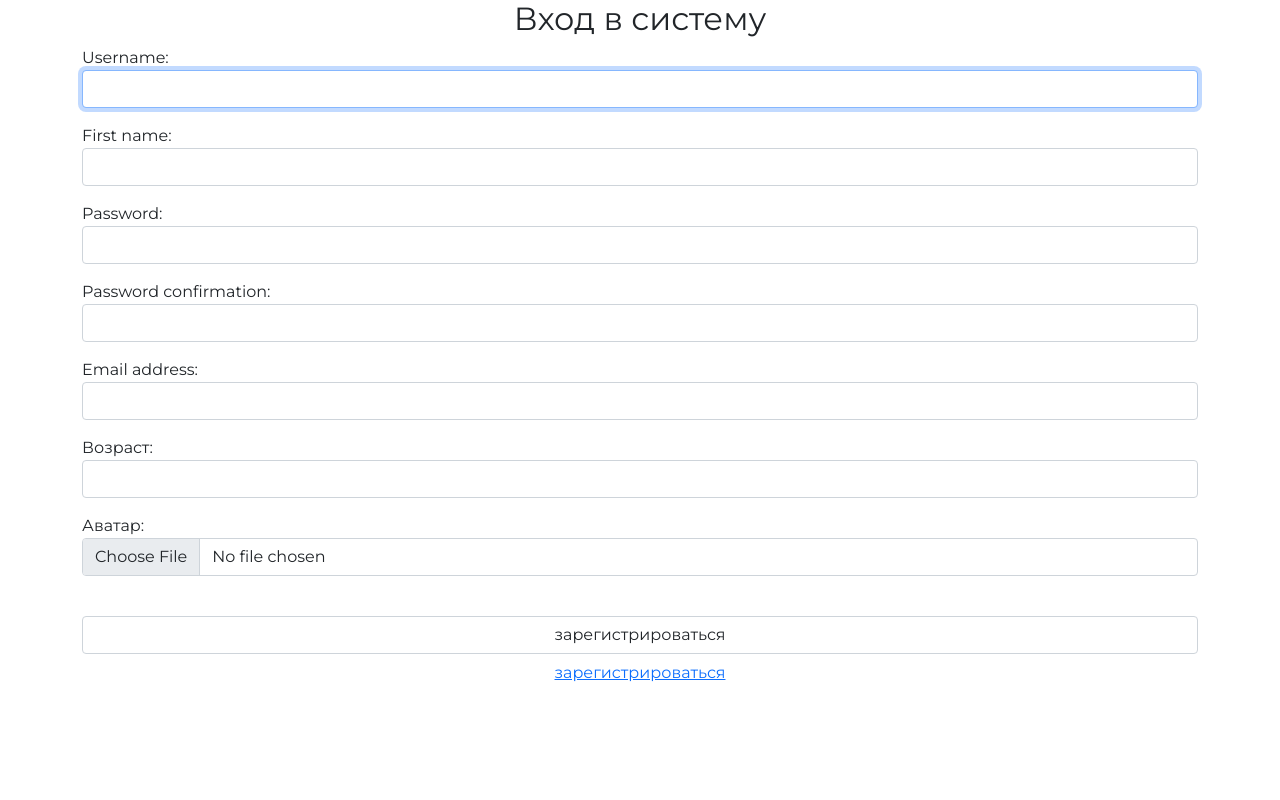
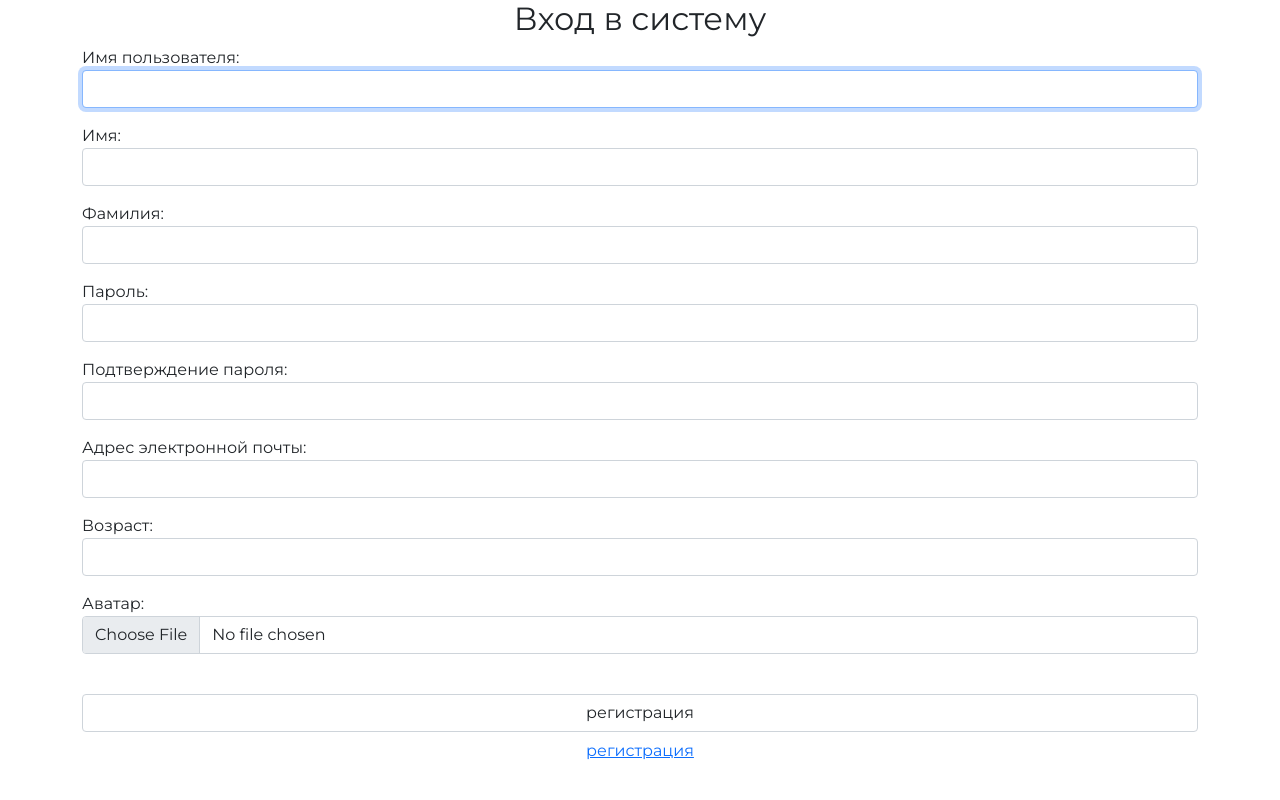
Before and after one commit to impreza555/Django-Framework-Basics, a Django app: page /auth/register/ in a window 1280 px wide. Run offline with Django 3.2, Linux system fonts and the light colour scheme; some libraries are stand-ins or nearby versions.

Commit message:
Сделал домашнее задание 4

```diff
--- a/authapp/forms.py
+++ b/authapp/forms.py
@@ -1,6 +1,9 @@
 from django.contrib.auth.forms import AuthenticationForm
 from django.contrib.auth.forms import UserCreationForm
 from django.contrib.auth.forms import UserChangeForm
+#from django.contrib.auth.forms import PasswordChangeForm
+from django import forms
+
 from .models import ShopUser
 
 
@@ -18,7 +21,7 @@ class ShopUserLoginForm(AuthenticationForm):
 class ShopUserRegisterForm(UserCreationForm):
     class Meta:
         model = ShopUser
-        fields = ('username', 'first_name', 'password1', 'password2', 'email', 'age', 'avatar')
+        fields = ('username', 'first_name', 'last_name', 'password1', 'password2', 'email', 'age', 'avatar')
 
     def __init__(self, *args, **kwargs):
         super().__init__(*args, **kwargs)
@@ -36,7 +39,7 @@ class ShopUserRegisterForm(UserCreationForm):
 class ShopUserEditForm(UserChangeForm):
     class Meta:
         model = ShopUser
-        fields = ('username', 'first_name', 'email', 'age', 'avatar', 'password')
+        fields = ('username', 'first_name', 'last_name', 'email', 'age', 'avatar', 'password')
 
     def __init__(self, *args, **kwargs):
         super().__init__(*args, **kwargs)
--- a/authapp/templates/authapp/edit.html
+++ b/authapp/templates/authapp/edit.html
@@ -7,7 +7,7 @@
         <input class="form-control" type="submit" value="сохранить">
     </form>
     <button class="btn btn-round form-control last">
-         <a href="{% url 'main' %}" class="">на главную</a>
+         <a href="{% url 'index' %}" class="">на главную</a>
     </button>
     <div class="user_avatar"><img src="/media/{{ user.avatar }}"></div>
 {% endblock %}
--- a/authapp/templates/authapp/register.html
+++ b/authapp/templates/authapp/register.html
@@ -5,9 +5,9 @@
         {% csrf_token %}
         {{ register_form.as_p }}
         <br>
-        <input class="form-control" type="submit" value="зарегистрироваться">
+        <input class="form-control" type="submit" value="регистрация">
     </form>
     <button class="btn btn-round form-control">
-        <a href="{% url 'auth:register' %}" class="">зарегистрироваться</a>
+        <a href="{% url 'auth:register' %}" class="">регистрация</a>
     </button>
 {% endblock %}
--- a/geekshop/settings.py
+++ b/geekshop/settings.py
@@ -102,7 +102,7 @@ AUTH_PASSWORD_VALIDATORS = [
 # Internationalization
 # https://docs.djangoproject.com/en/3.2/topics/i18n/
 
-LANGUAGE_CODE = 'en-us'
+LANGUAGE_CODE = 'ru-ru'
 
 TIME_ZONE = 'UTC'
 
```
Also changed, not shown: media/users_avatars/Dr_Evil1.jpg (added), media/users_avatars/foto_44386.gif (added).
